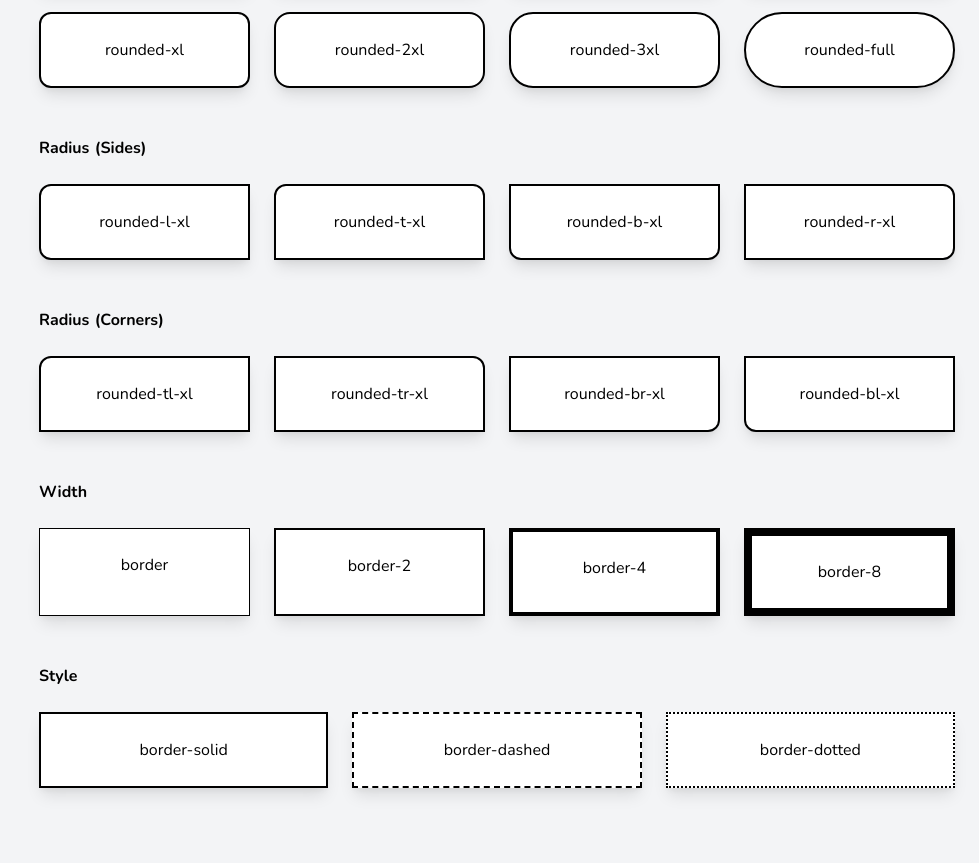
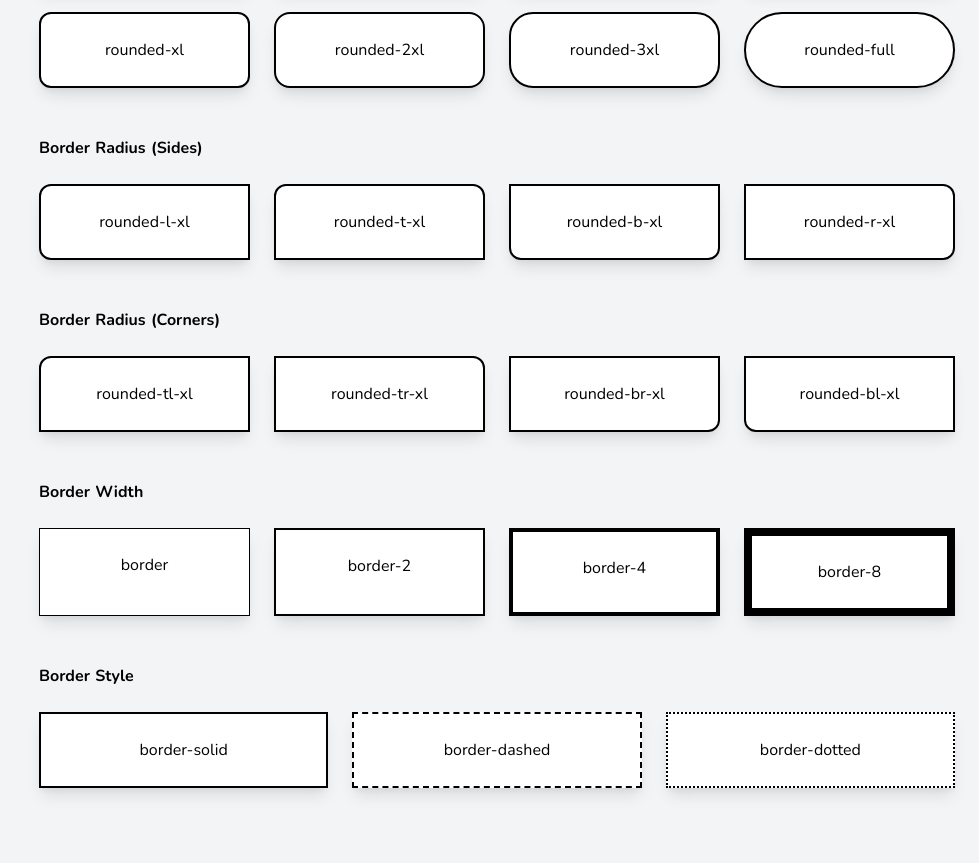
Before and after one commit to juankbrera/tailwind-guide, a Nuxt app: page / in a window 1280 px wide. Shown: the part 5600-6463 px from the top of the page, without its empty margins (301-1280 px from the left). Built offline with nearby package versions, Linux system fonts and the light colour scheme.

Commit message:
titles updated

```diff
--- a/components/sections/borders.vue
+++ b/components/sections/borders.vue
@@ -26,7 +26,7 @@ export default {
     return {
       borders: {
         radius: {
-          title: 'Radius',
+          title: 'Border Radius',
           gridClasses: 'grid-cols-4',
           utilities: [
             'rounded-sm',
@@ -40,7 +40,7 @@ export default {
           ],
         },
         radiusSides: {
-          title: 'Radius (sides)',
+          title: 'Border Radius (sides)',
           gridClasses: 'grid-cols-4',
           utilities: [
             'rounded-l-xl',
@@ -50,7 +50,7 @@ export default {
           ],
         },
         radiusCorners: {
-          title: 'Radius (corners)',
+          title: 'Border Radius (corners)',
           gridClasses: 'grid-cols-4',
           utilities: [
             'rounded-tl-xl',
@@ -60,12 +60,12 @@ export default {
           ],
         },
         width: {
-          title: 'Width',
+          title: 'Border Width',
           gridClasses: 'grid-cols-4',
           utilities: ['border', 'border-2', 'border-4', 'border-8'],
         },
         style: {
-          title: 'Style',
+          title: 'Border Style',
           gridClasses: 'grid-cols-3',
           utilities: ['border-solid', 'border-dashed', 'border-dotted'],
         },
```
